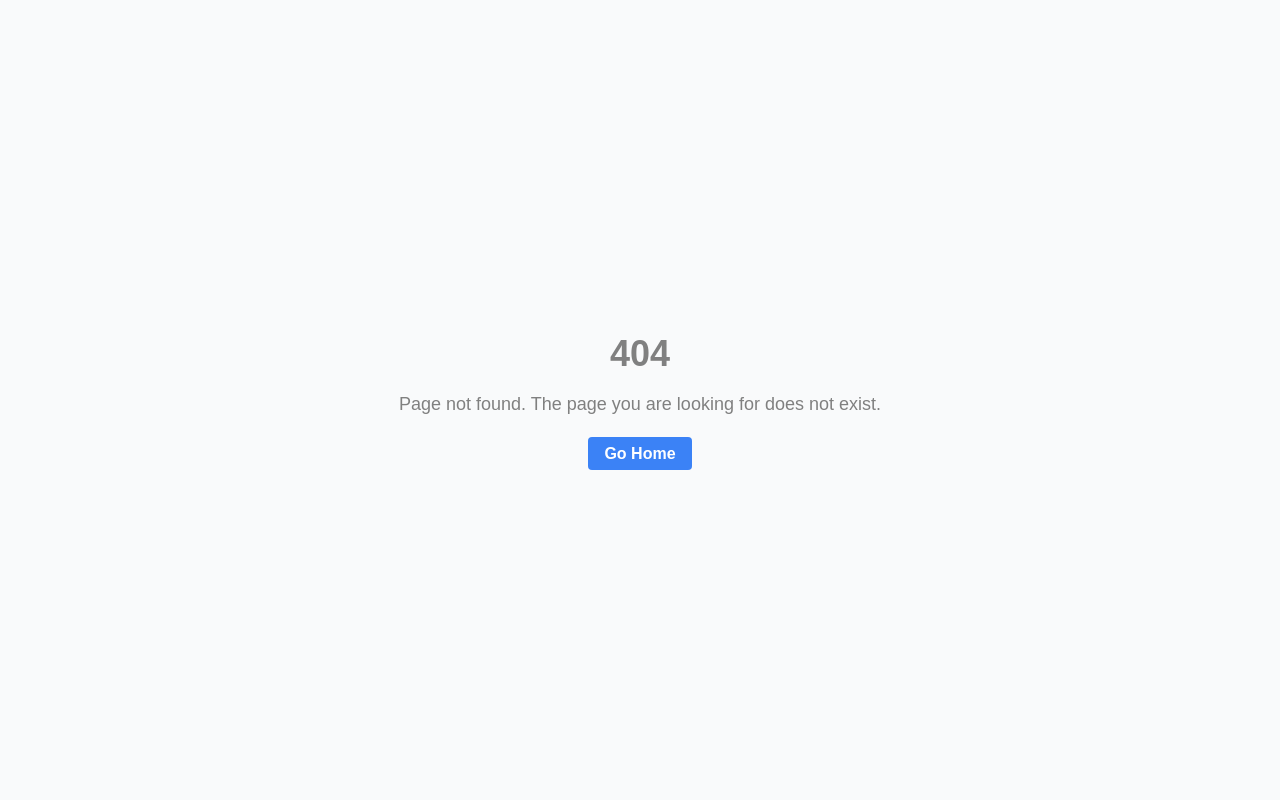
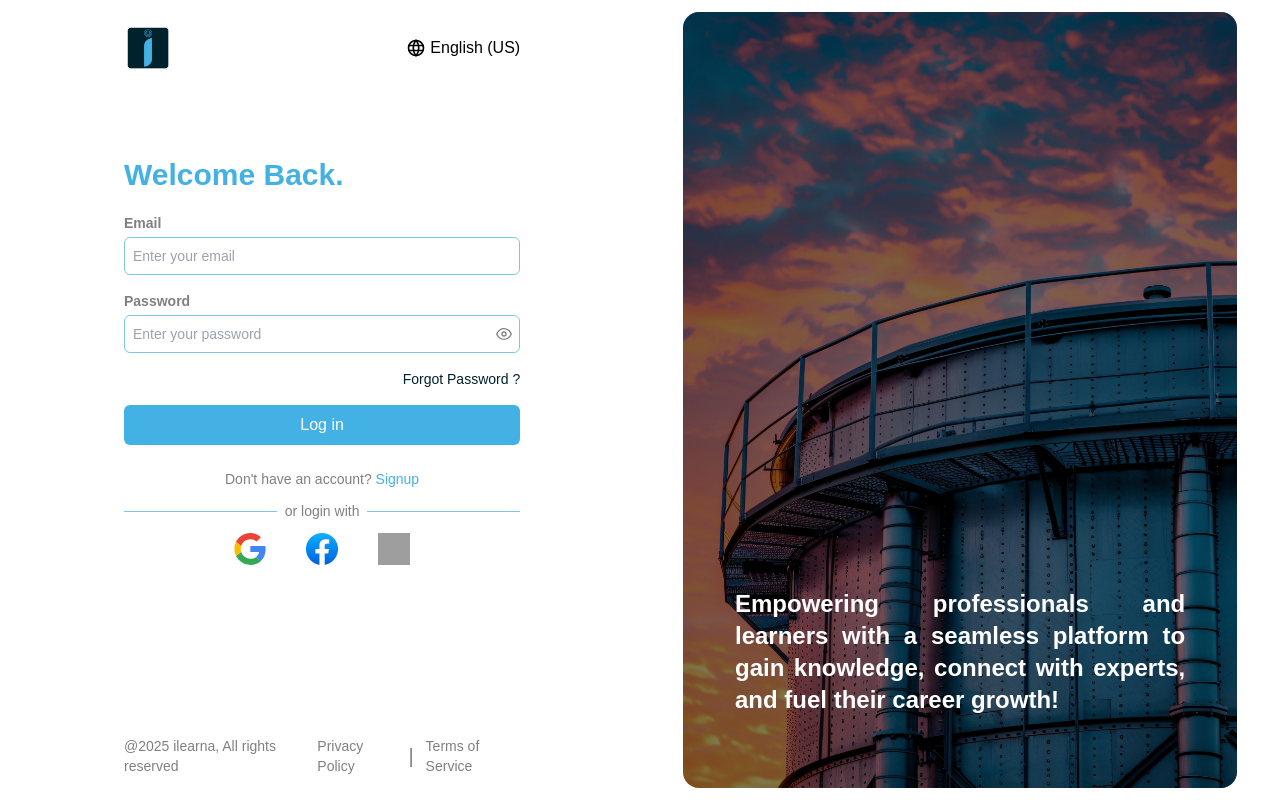
Before and after one commit to Abdelghani-Adel/iLearna-platform, a Next.js app: page /auth/sign-in in a window 1280 px wide. Before the commit this address had no page. Built offline with nearby package versions, Linux system fonts and the light colour scheme; grey boxes are pictures that could not be loaded; a web font is replaced by a local one.

Commit message:
Used 'nested-layout' feature instead of 'conditional-rendering' for composing the auth components

```diff
--- /dev/null
+++ b/app/auth/layout.tsx
@@ -0,0 +1,28 @@
+import AuthImage from "@/components/routes/auth/AuthImage";
+import LoginFooter from "@/components/routes/auth/LoginFooter";
+import LoginHeader from "@/components/routes/auth/LoginHeader";
+import React, { FC } from "react";
+
+interface LayoutProps {
+  children: React.ReactNode;
+}
+
+const AuthLayout: FC<LayoutProps> = ({ children }) => {
+  return (
+    <main className="flex space-x-5 p-3 h-screen">
+      <section className="w-full px-2 py-3 md:w-[70%] md:mx-auto lg:w-1/2 lg:px-28 lg:py-3 flex flex-col">
+        <LoginHeader />
+
+        {children}
+
+        <LoginFooter />
+      </section>
+
+      <section className="hidden lg:block w-1/2 h-full">
+        <AuthImage />
+      </section>
+    </main>
+  );
+};
+
+export default AuthLayout;
--- a/components/routes/login/ResetPasswordRequest.tsx
+++ b/app/auth/reset-password-request/page.tsx
@@ -1,19 +1,15 @@
-import { IFnChangeAuthForm } from "@/app/login/page";
+"use client";
 import InputEmail from "@/components/ui/InputEmail";
+import Link from "next/link";
 import React from "react";
 import { FormProvider, SubmitHandler, useForm } from "react-hook-form";
-import { IoArrowBack } from "react-icons/io5"; // For the back arrow icon
+import { IoArrowBack } from "react-icons/io5";
 
-// Define the form data type
 interface ResetPasswordForm {
   email: string;
 }
 
-interface IProps {
-  changeActiveForm: IFnChangeAuthForm;
-}
-
-const ResetPasswordRequest: React.FC<IProps> = (props) => {
+const ResetPasswordRequest = () => {
   const formMethods = useForm<ResetPasswordForm>();
   const { handleSubmit } = formMethods;
 
@@ -21,13 +17,13 @@ const ResetPasswordRequest: React.FC<IProps> = (props) => {
 
   return (
     <div className="max-w-lg mx-auto p-4">
-      <button
+      <Link
+        href="sign-in"
         className="flex items-center text-customGray mb-4 hover:text-black"
-        onClick={() => props.changeActiveForm("loginForm")}
       >
         <IoArrowBack className="mr-2" />
         Back
-      </button>
+      </Link>
 
       <h2 className="text-3xl font-bold text-accent mb-5">
         Reset your password.
--- a/components/routes/login/CreateNewPassword.tsx
+++ b/app/auth/reset-password/page.tsx
@@ -1,19 +1,13 @@
-import { IFnChangeAuthForm } from "@/app/login/page";
+"use client";
 import InputPassword from "@/components/ui/InputPassword";
-import { FC } from "react";
 import { FormProvider, SubmitHandler, useForm } from "react-hook-form";
-import { IoArrowBack } from "react-icons/io5";
 
 interface CreateNewPasswordForm {
   password: string;
   confirmPassword: string;
 }
 
-interface IProps {
-  changeActiveForm: IFnChangeAuthForm;
-}
-
-const CreateNewPassword: FC<IProps> = (props) => {
+const ResetPassword = () => {
   const formMethods = useForm<CreateNewPasswordForm>();
   const { handleSubmit } = formMethods;
 
@@ -23,14 +17,6 @@ const CreateNewPassword: FC<IProps> = (props) => {
 
   return (
     <div className="max-w-lg mx-auto p-4">
-      <button
-        className="flex items-center text-customGray mb-4 hover:text-black"
-        onClick={() => props.changeActiveForm("loginForm")}
-      >
-        <IoArrowBack className="mr-2" />
-        Back
-      </button>
-
       <h2 className="text-3xl font-bold text-accent mb-5">
         Create new password.
       </h2>
@@ -72,4 +58,4 @@ const CreateNewPassword: FC<IProps> = (props) => {
   );
 };
 
-export default CreateNewPassword;
+export default ResetPassword;
--- a/components/routes/login/SignIn.tsx
+++ b/app/auth/sign-in/page.tsx
@@ -1,9 +1,8 @@
 "use client";
-
-import { IFnChangeAuthForm } from "@/app/login/page";
 import InputPassword from "@/components/ui/InputPassword";
 import InputText from "@/components/ui/InputText";
-import { FC } from "react";
+import Link from "next/link";
+import React from "react";
 import { FormProvider, SubmitHandler, useForm } from "react-hook-form";
 
 type FormValues = {
@@ -11,11 +10,7 @@ type FormValues = {
   password: string;
 };
 
-type IProps = {
-  changeActiveForm: IFnChangeAuthForm;
-};
-
-const SignIn: FC<IProps> = (props) => {
+const Login = () => {
   const formMethods = useForm<FormValues>();
   const { handleSubmit } = formMethods;
 
@@ -45,13 +40,12 @@ const SignIn: FC<IProps> = (props) => {
             }}
           />
 
-          <button
-            type="button"
-            className="text-primary text-sm hover:underline block ml-auto"
-            onClick={() => props.changeActiveForm("resetRequest")}
+          <Link
+            href="reset-password-request"
+            className="text-primary text-sm hover:underline block text-end"
           >
             Forgot Password ?
-          </button>
+          </Link>
 
           <button
             type="submit"
@@ -64,12 +58,9 @@ const SignIn: FC<IProps> = (props) => {
 
       <div className="mt-6 text-center text-sm text-customGray">
         Don't have an account?{" "}
-        <button
-          className="text-accent hover:underline"
-          onClick={() => props.changeActiveForm("signUpForm")}
-        >
+        <Link href="sign-up" className="text-accent hover:underline">
           Signup
-        </button>
+        </Link>
       </div>
 
       <div className="relative my-3">
@@ -108,4 +99,4 @@ const SignIn: FC<IProps> = (props) => {
   );
 };
 
-export default SignIn;
+export default Login;
--- a/components/routes/login/Signup.tsx
+++ b/app/auth/sign-up/page.tsx
@@ -1,6 +1,5 @@
 "use client";
 
-import { IFnChangeAuthForm } from "@/app/login/page";
 import InputEmail from "@/components/ui/InputEmail";
 import InputFile from "@/components/ui/InputFile";
 import InputPassword from "@/components/ui/InputPassword";
@@ -16,11 +15,7 @@ type FormValues = {
   cv?: FileList;
 };
 
-type IProps = {
-  changeActiveForm: IFnChangeAuthForm;
-};
-
-const SignUp: FC<IProps> = (props) => {
+const SignUp = () => {
   const [activeTab, setActiveTab] = useState<"student" | "freelancer">(
     "student"
   );
@@ -114,12 +109,12 @@ const SignUp: FC<IProps> = (props) => {
 
       <div className="mt-4 text-center text-sm text-customGray">
         Already have an account?{" "}
-        <button
+        <Link
+          href="sign-in"
           className="text-accent hover:underline font-medium"
-          onClick={() => props.changeActiveForm("loginForm")}
         >
           Login
-        </button>
+        </Link>
       </div>
 
       <div className="relative my-4">
--- a/app/loading.tsx
+++ b/app/loading.tsx
@@ -1,5 +1,3 @@
-"use client";
-
 export default function Loading() {
   return (
     <div className="flex flex-col items-center justify-center min-h-screen bg-gray-50">
--- a/app/login/page.tsx
+++ /dev/null
@@ -1,56 +0,0 @@
-"use client";
-
-import AuthImage from "@/components/routes/login/AuthImage";
-import CreateNewPassword from "@/components/routes/login/CreateNewPassword";
-import LoginFooter from "@/components/routes/login/LoginFooter";
-import LoginHeader from "@/components/routes/login/LoginHeader";
-import ResetPasswordRequest from "@/components/routes/login/ResetPasswordRequest";
-import SignIn from "@/components/routes/login/SignIn";
-import SignUp from "@/components/routes/login/Signup";
-import { useState } from "react";
-
-const LoginPage = () => {
-  const [activeForm, setActiveForm] = useState<IActiveAuthForm>("loginForm");
-
-  const renderForm = () => {
-    switch (activeForm) {
-      case "loginForm":
-        return <SignIn changeActiveForm={setActiveForm} />;
-      case "signUpForm":
-        return <SignUp changeActiveForm={setActiveForm} />;
-      case "resetRequest":
-        return <ResetPasswordRequest changeActiveForm={setActiveForm} />;
-      case "resetForm":
-        return <CreateNewPassword changeActiveForm={setActiveForm} />;
-      default:
-        return null;
-    }
-  };
-
-  return (
-    <div className="flex space-x-5 p-3 h-screen">
-      <div className="w-full px-2 py-3 md:w-[70%] md:mx-auto lg:w-1/2 lg:px-28 lg:py-3 flex flex-col">
-        <LoginHeader />
-
-        {renderForm()}
-
-        <LoginFooter />
-      </div>
-
-      <div className="hidden lg:block w-1/2 h-full">
-        <AuthImage />
-      </div>
-    </div>
-  );
-};
-
-type IActiveAuthForm =
-  | "loginForm"
-  | "signUpForm"
-  | "resetForm"
-  | "resetRequest"
-  | "resetComplete";
-
-export type IFnChangeAuthForm = (component: IActiveAuthForm) => void;
-
-export default LoginPage;
--- a/components/routes/login/LoginHeader.tsx
+++ b/components/routes/auth/LoginHeader.tsx
@@ -1,10 +1,11 @@
 import Language from "@/components/layout/Language";
 import Image from "next/image";
+import Link from "next/link";
 import React from "react";
 
 const LoginHeader = () => {
   return (
-    <div className="flex items-center justify-between">
+    <Link href="/" className="flex items-center justify-between">
       <Image
         src="/images/brand/icon-logo.png"
         width={1500}
@@ -13,7 +14,7 @@ const LoginHeader = () => {
         className="w-12 h-12 shrink-0"
       />
       <Language />
-    </div>
+    </Link>
   );
 };
 
```
Also changed, not shown: components/routes/auth/AuthImage.tsx (renamed from components/routes/login/AuthImage.tsx), components/routes/auth/LoginFooter.tsx (renamed from components/routes/login/LoginFooter.tsx).
